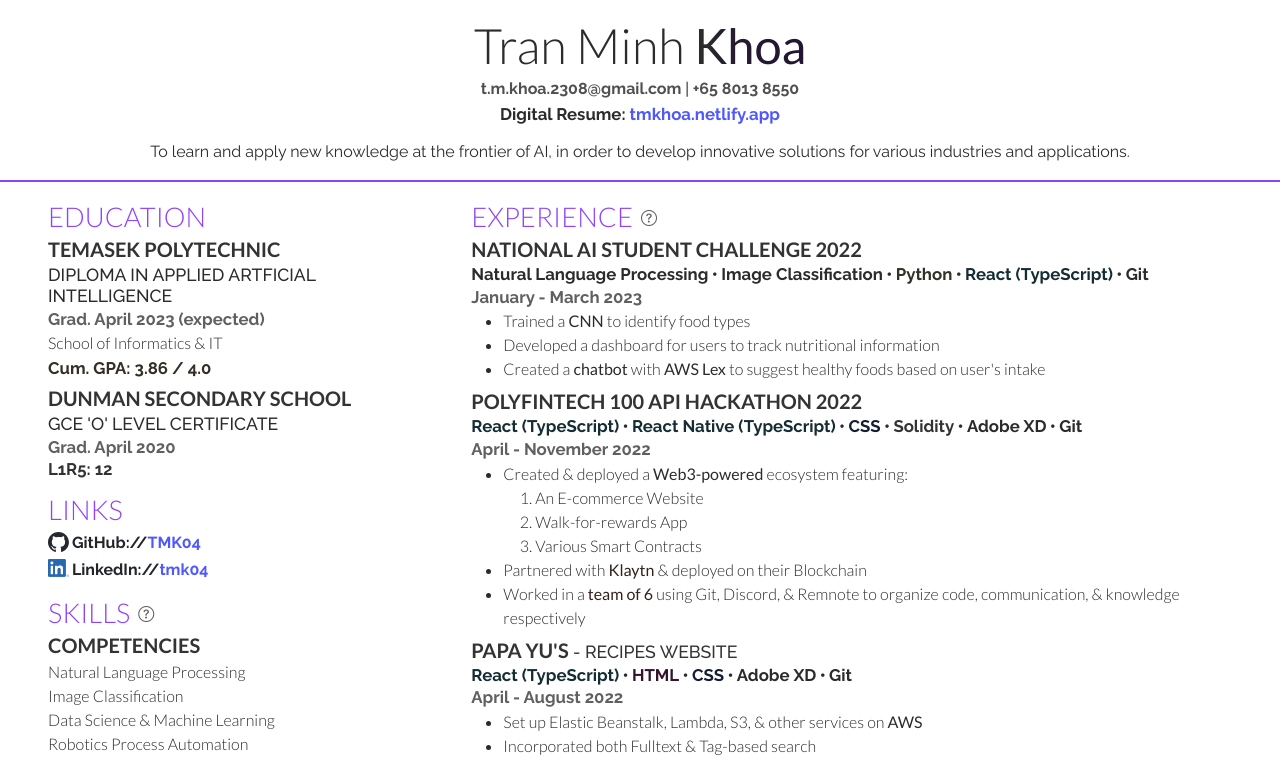
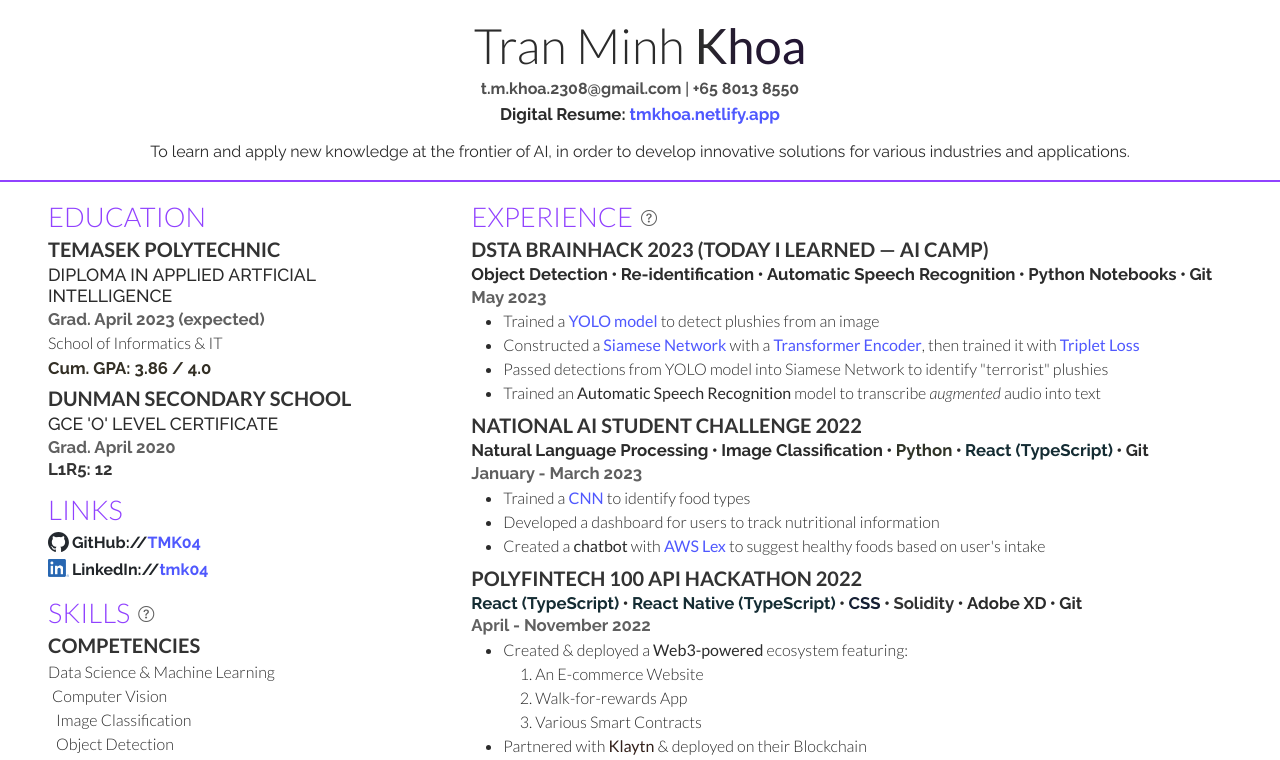
Before and after one commit to TMK04/resume, a React (Create React App) app: page / in a window 1280 px wide. Shown: the top 760 px of the page. Built offline with nearby package versions, Linux system fonts and the light colour scheme.

Commit message:
add BrainHack 2023

```diff
--- a/src/sections/ExperienceSection/index.tsx
+++ b/src/sections/ExperienceSection/index.tsx
@@ -26,6 +26,57 @@
       <Experience
         h3_props={{
           children: (
+            <Link className="text-accent" href="#brainhack-2023" target="_self">
+              DSTA BrainHack 2023 (Today I Learned &#8212; AI Camp)
+            </Link>
+          )
+        }}
+        skills={[
+          <SkillsLink skill="Object Detection" />,
+          <SkillsLink skill="Re-identification" />,
+          <SkillsLink skill="Automatic Speech Recognition" />,
+          <SkillsLink skill="Python Notebooks" />,
+          <SkillsLink skill="Git" />
+        ]}
+        time_props={{ children: "May 2023" }}
+        actions={[
+          <>
+            {"Trained a "}
+            <ForwardSkillsApplication skill="Object Detection">
+              <Link href="https://github.com/ultralytics/ultralytics">YOLO model</Link>
+            </ForwardSkillsApplication>
+            {" to detect plushies from an image"}
+          </>,
+          <>
+            Constructed a{" "}
+            <ForwardSkillsApplication skill="Re-identification">
+              <Link href="https://en.wikipedia.org/wiki/Siamese_neural_network">
+                Siamese Network
+              </Link>
+            </ForwardSkillsApplication>
+            {" with a "}
+            <ForwardSkillsApplication skill="Data Science & Machine Learning">
+              <Link href="https://en.wikipedia.org/wiki/Transformer_(machine_learning_model)">
+                Transformer Encoder
+              </Link>
+            </ForwardSkillsApplication>
+            {", then trained it with "}
+            <ForwardSkillsApplication skill="Data Science & Machine Learning">
+              <Link href="https://en.wikipedia.org/wiki/Triplet_loss">Triplet Loss</Link>
+            </ForwardSkillsApplication>
+          </>,
+          <>
+            Passed detections from YOLO model into Siamese Network to identify "terrorist" plushies
+          </>,
+          <>
+            Trained an <SkillsLink skill="Automatic Speech Recognition" /> model to transcribe{" "}
+            <em>augmented</em> audio into text
+          </>
+        ]}
+      />
+      <Experience
+        h3_props={{
+          children: (
             <Link className="text-accent" href="#naisc-2022" target="_self">
               National AI Student Challenge 2022
             </Link>
@@ -41,15 +92,20 @@
         time_props={{ children: "January - March 2023" }}
         actions={[
           <>
-            Trained a <SkillsLink format={() => "CNN"} skill="Image Classification" /> to identify
-            food types
+            Trained a{" "}
+            <ForwardSkillsApplication skill="Image Classification">
+              <Link href="https://en.wikipedia.org/wiki/Convolutional_neural_network">CNN</Link>
+            </ForwardSkillsApplication>
+            {" to identify food types"}
           </>,
           <>Developed a dashboard for users to track nutritional information</>,
           <>
             Created {"a "}
             <SkillsLink format={() => "chatbot"} skill="Natural Language Processing" /> {"with "}
-            <SkillsLink format={() => "AWS Lex"} skill="Cloud Technologies" /> to suggest healthy
-            foods based on user's intake
+            <ForwardSkillsApplication skill="Cloud Technologies">
+              <Link href="https://aws.amazon.com/lex">AWS Lex</Link>
+            </ForwardSkillsApplication>{" "}
+            to suggest healthy foods based on user's intake
           </>
         ]}
       />
@@ -113,7 +169,9 @@
         actions={[
           <>
             {"Set up Elastic Beanstalk, Lambda, S3, & other services on "}
-            <SkillsLink format={() => "AWS"} skill="Cloud Technologies" />
+            <ForwardSkillsApplication skill="Cloud Technologies">
+              <Link href="https://aws.amazon.com">AWS</Link>
+            </ForwardSkillsApplication>
           </>,
           <>Incorporated both Fulltext & Tag-based search</>
         ]}
--- a/src/sections/LnASection/index.tsx
+++ b/src/sections/LnASection/index.tsx
@@ -8,6 +8,17 @@
         <tbody>
           <tr>
             <th>2023</th>
+            <td>
+              8<sup>th</sup>/31 teams in Computer Vision
+            </td>
+            <td id="brainhack-2023">
+              <Link href="https://zindi.africa/competitions/brainhack-til-23-advanced-cv/leaderboard">
+                DSTA BrainHack 2023 (Today I Learned &#8212; AI Camp)
+              </Link>
+            </td>
+          </tr>
+          <tr>
+            <th></th>
             <td>
               <Link href="https://certificates.aisingapore.org/certificate-verification/87767-853DB-8048F">
                 Participation Award
--- a/src/sections/SkillsSection/index.tsx
+++ b/src/sections/SkillsSection/index.tsx
@@ -22,11 +22,15 @@
       }}
     >
       <Subsection h3_props={{ children: "Competencies" }}>
-        <Skill className="d-block" skill="Natural Language Processing" />
-        <Skill className="d-block" skill="Image Classification" />
         <Skill className="d-block" skill="Data Science & Machine Learning" />
+        <Skill className="ms-1 d-block" skill="Computer Vision" />
+        <Skill className="ms-2 d-block" skill="Image Classification" />
+        <Skill className="ms-2 d-block" skill="Object Detection" />
+        <Skill className="ms-1 d-block" skill="Re-identification" />
+        <Skill className="ms-1 d-block" skill="Natural Language Processing" />
+        <Skill className="ms-1 d-block" skill="Automatic Speech Recognition" />
+        <Skill className="d-block" skill="Cloud Technologies" />
         <Skill className="d-block" skill="Robotics Process Automation" />
-        <Skill className="d-block" skill="Cloud Technologies" />
       </Subsection>
       <Subsection h3_props={{ children: "Languages & Tools" }}>
         <H5 id="skills-lnt-5000">Over 5000 lines:</H5>
--- a/src/sections/SkillsSection/skills.json
+++ b/src/sections/SkillsSection/skills.json
@@ -1,29 +1,33 @@
 {
   "Adaptibility": { "color": "#14331D" },
   "Adobe XD": {},
+  "Automatic Speech Recognition": { "framework_of": ["Data Science & Machine Learning"] },
   "Cloud Technologies": {},
+  "Computer Vision": { "framework_of": ["Data Science & Machine Learning"] },
   "CSS": { "color": "#141E33" },
   "Data Science & Machine Learning": {},
   "Git": { "framework_of": ["Markdown"] },
   "GraphQL": { "color": "#260F1F" },
   "High Achiever": { "color": "#332F25" },
   "HTML": { "color": "#33142A" },
-  "Image Classification": { "framework_of": ["Data Science & Machine Learning"] },
+  "Image Classification": { "framework_of": ["Computer Vision"] },
   "Java": {},
   "JavaScript": { "color": "#332F14" },
   "Kotlin": {},
   "Markdown": {},
   "Natural Language Processing": { "framework_of": ["Data Science & Machine Learning"] },
-  "SQL": { "color": "#2f331f" },
   "Never-ending Curiosity": { "color": "#333314" },
-  "Team Player": { "color": "#33221B" },
+  "Object Detection": { "framework_of": ["Computer Vision"] },
+  "Python Notebooks": { "framework_of": ["Python", "Markdown"] },
   "Python": { "color": "#2f3327" },
-  "Python Notebooks": { "framework_of": ["Python", "Markdown"] },
   "React Native": { "color": "#142C33" },
   "React": { "color": "#142C33" },
+  "Re-identification": { "framework_of": ["Data Science & Machine Learning"] },
   "Robotics Process Automation": {},
   "Solidity": { "color": "#333333" },
+  "SQL": { "color": "#2f331f" },
   "Systematic": { "color": "#33142F" },
+  "Team Player": { "color": "#33221B" },
   "TypeScript": { "color": "#142233", "framework_of": ["JavaScript"] },
   "UiPath": { "color": "#331B14", "framework_of": ["Robotics Process Automation"] },
   "Web Components": { "color": "#143328" },
```
